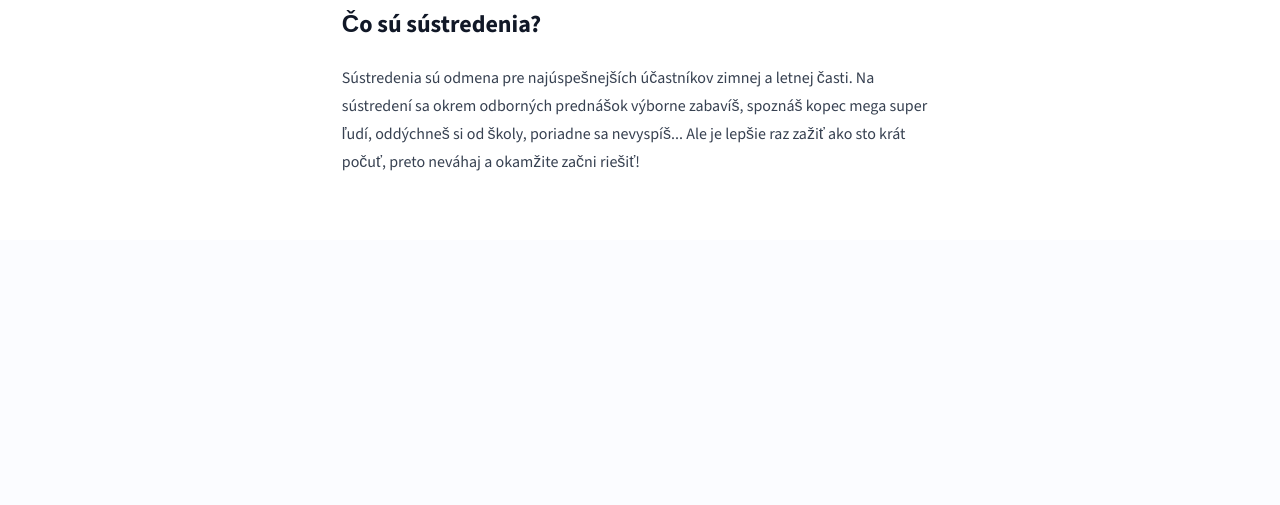
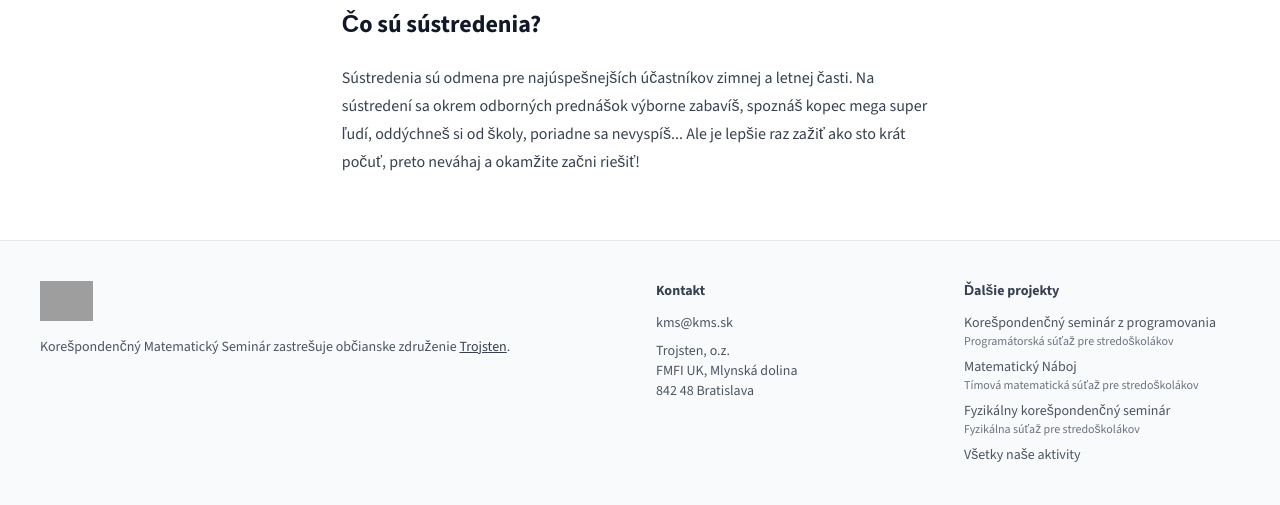
Before and after one commit to trojsten/seminare, a Django app: page / in a window 1280 px wide. Shown: the part 1284-1789 px from the top of the page. Before the commit the page ends 1455 px from the top, so only its background shows below. Run offline with Django 5.2, Linux system fonts and the light colour scheme; data that the repository does not hold is empty; style sheets or scripts are compiled from the project's sources; some libraries are stand-ins or nearby versions; grey boxes are pictures that could not be loaded.

Commit message:
add footer

```diff
--- /dev/null
+++ b/seminare/style/templates/_footer.html
@@ -0,0 +1,43 @@
+<div class="text-gray-600 p-10 grid grid-cols-1 sm:grid-cols-4 text-sm gap-8 border-t bg-gray-50">
+  <div class="sm:col-span-2">
+    <img src="https://raw.githubusercontent.com/trojsten/brand/master/trojsten/logo/blue.svg" alt="Trojsten" class="h-10 mb-4">
+    <p>
+       Korešpondenčný Matematický Seminár zastrešuje občianske združenie <a href="https://trojsten.sk" class="underline text-gray-700 hover:text-gray-900">Trojsten</a>.
+    </p>
+  </div>
+  <div>
+    <div class="font-bold text-gray-700 mb-3">Kontakt</div>
+
+    <ul class="space-y-2">
+      <li>
+        <a href="mailto:kms@kms.sk" class="hover:text-gray-900">kms@kms.sk</a>
+      </li>
+      <li>
+        <p>Trojsten, o.z.<br>
+          FMFI UK, Mlynská dolina<br>
+          842 48 Bratislava</p>
+      </li>
+    </ul>
+  </div>
+  <div>
+    <div class="font-bold text-gray-700 mb-3">Ďalšie projekty</div>
+
+    <ul class="space-y-2">
+      <li>
+        <a href="https://www.ksp.sk" class="hover:text-gray-900">Korešpondenčný seminár z programovania</a>
+        <p class="text-xs text-gray-500">Programátorská súťaž pre stredoškolákov</p>
+      </li>
+      <li>
+        <a href="https://math.naboj.org/sk/sk/" class="hover:text-gray-900">Matematický Náboj</a>
+        <p class="text-xs text-gray-500">Tímová matematická súťaž pre stredoškolákov</p>
+      </li>
+      <li>
+        <a href="https://fks.sk" class="hover:text-gray-900">Fyzikálny korešpondenčný seminár</a>
+        <p class="text-xs text-gray-500">Fyzikálna súťaž pre stredoškolákov</p>
+      </li>
+      <li>
+        <a href="https://trojsten.sk/aktivity/" class="hover:text-gray-900">Všetky naše aktivity <iconify-icon icon="mdi:arrow-right" inline></iconify-icon></a>
+      </li>
+    </ul>
+  </div>
+</div>
--- a/seminare/style/templates/base.html
+++ b/seminare/style/templates/base.html
@@ -11,4 +11,6 @@
       {% block body %}{% endblock %}
     </main>
   {% endblock %}
+
+  {% block after_body %}{% endblock %}
 {% endblock %}
--- a/seminare/style/templates/home.html
+++ b/seminare/style/templates/home.html
@@ -35,3 +35,7 @@
             je lepšie raz zažiť ako sto krát počuť, preto neváhaj a okamžite začni riešiť!</p>
     </div>
 {% endblock %}
+
+{% block after_body %}
+  {% include "_footer.html" %}
+{% endblock %}
```
